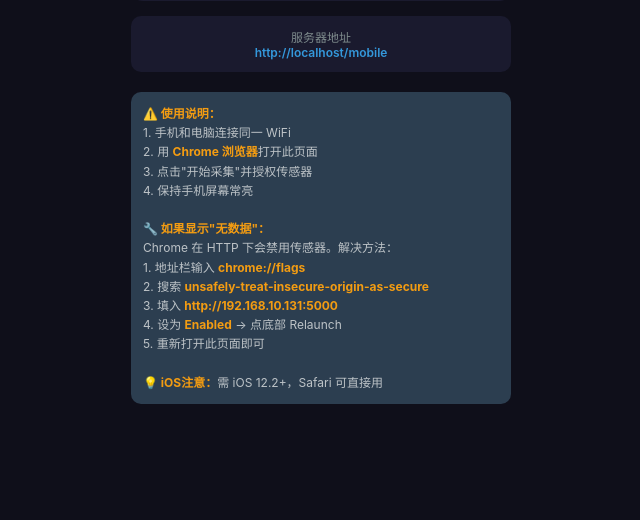
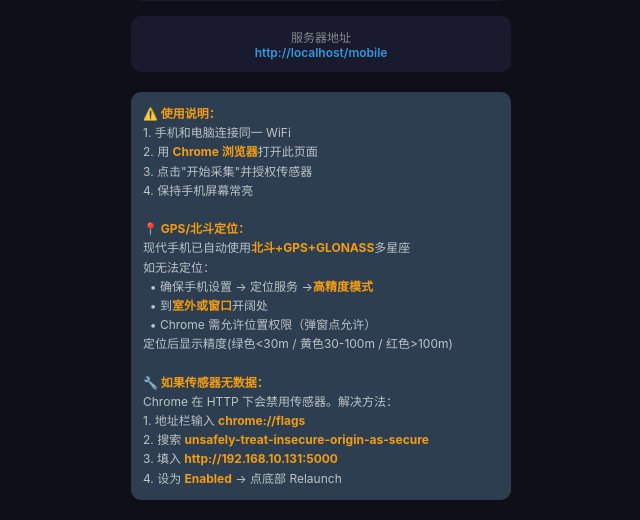
Before and after one commit to ZX-123155/motion-analysis-system, a Flask app: page /mobile in a window 1280 px wide. Shown: the part 514-1034 px from the top of the page, without its empty margins (319-959 px from the left). Before the commit the page ends 918 px from the top, so only its background shows below. Run offline with Flask 3, Linux system fonts and the light colour scheme; some libraries are stand-ins or nearby versions.

Commit message:
Feat: 4-class (walking/stationary/running/jumping) + GPS accuracy display & BeiDou diagnostics

```diff
--- a/src/app.py
+++ b/src/app.py
@@ -139,7 +139,7 @@ def api_status():
     model_loaded = classifier is not None
     return jsonify({
         "model_loaded": model_loaded,
-        "activities": ["walking", "running"],
+        "activities": ["walking", "stationary", "running", "jumping"],
         "stream_running": stream_state["running"],
     })
 
@@ -222,7 +222,7 @@ def handle_start_stream(data=None):
     stream_state["buffer"] = []
     stream_state["history"] = []
 
-    activity_sequence = data.get("activity_sequence", ["walking", "running"]) if data else ["walking", "running"]
+    activity_sequence = data.get("activity_sequence", ["walking", "stationary", "running", "jumping"]) if data else ["walking", "stationary", "running", "jumping"]
     emit("status", {"message": f"Stream started with sequence: {activity_sequence}"})
 
     # 后台线程生成数据
--- a/static/js/dashboard.js
+++ b/static/js/dashboard.js
@@ -24,16 +24,16 @@ const state = {
     },
     activityIcons: {
         walking: '\u{1F6B6}',
+        stationary: '\u{1F6D1}',
         running: '\u{1F3C3}',
         jumping: '\u{29D7}',
-        high_knees: '\u{1F1F7}',
         unknown: '\u2753',
     },
     activityNames: {
         walking: '走路 Walking',
+        stationary: '静止 Stationary',
         running: '跑步 Running',
         jumping: '跳跃 Jumping',
-        high_knees: '高抬腿 High Knees',
         unknown: '等待数据...',
     },
 };
--- a/templates/index.html
+++ b/templates/index.html
@@ -96,9 +96,11 @@
                 </button>
             </div>
             <select id="activity-select" class="select-control">
-                <option value="walking,running">全部运动类型</option>
+                <option value="walking,stationary,running,jumping">全部运动类型</option>
                 <option value="walking">仅走路</option>
+                <option value="stationary">仅静止</option>
                 <option value="running">仅跑步</option>
+                <option value="jumping">仅跳跃</option>
             </select>
             <span class="data-counter" id="data-counter">数据点: 0</span>
         </footer>
--- a/templates/mobile.html
+++ b/templates/mobile.html
@@ -199,14 +199,19 @@
         2. 用 <strong>Chrome 浏览器</strong>打开此页面<br>
         3. 点击"开始采集"并授权传感器<br>
         4. 保持手机屏幕常亮<br>
-        <br><strong>🔧 如果显示"无数据"：</strong><br>
+        <br><strong>📍 GPS/北斗定位：</strong><br>
+        现代手机已自动使用<strong>北斗+GPS+GLONASS</strong>多星座<br>
+        如无法定位：<br>
+        &nbsp;&nbsp;• 确保手机设置 → 定位服务 →<strong>高精度模式</strong><br>
+        &nbsp;&nbsp;• 到<strong>室外或窗口</strong>开阔处<br>
+        &nbsp;&nbsp;• Chrome 需允许位置权限（弹窗点允许）<br>
+        定位后显示精度(绿色&lt;30m / 黄色30-100m / 红色&gt;100m)
+        <br><br><strong>🔧 如果传感器无数据：</strong><br>
         Chrome 在 HTTP 下会禁用传感器。解决方法：<br>
         1. 地址栏输入 <strong>chrome://flags</strong><br>
         2. 搜索 <strong>unsafely-treat-insecure-origin-as-secure</strong><br>
         3. 填入 <strong>http://192.168.10.131:5000</strong><br>
-        4. 设为 <strong>Enabled</strong> → 点底部 Relaunch<br>
-        5. 重新打开此页面即可
-        <br><br><strong>💡 iOS注意：</strong>需 iOS 12.2+，Safari 可直接用
+        4. 设为 <strong>Enabled</strong> → 点底部 Relaunch
     </div>
 
     <script src="https://cdn.socket.io/4.7.4/socket.io.min.js"></script>
@@ -414,11 +419,13 @@
             const lon = position.coords.longitude;
             const speed = position.coords.speed || 0;
             const heading = position.coords.heading || 0;
+            const accuracy = position.coords.accuracy || 0;
 
             const el = document.getElementById('gpsCoord');
+            let accText = accuracy > 0 ? ` 精度: ±${accuracy.toFixed(0)}m` : '';
             el.textContent =
-                `${lat.toFixed(6)}, ${lon.toFixed(6)} | 速度: ${speed.toFixed(1)} m/s`;
-            el.style.color = '#27ae60';
+                `${lat.toFixed(6)}, ${lon.toFixed(6)} | 速度: ${speed.toFixed(1)} m/s${accText}`;
+            el.style.color = accuracy <= 30 ? '#27ae60' : (accuracy <= 100 ? '#f39c12' : '#e74c3c');
 
             socket.emit('mobile_gps_update', {
                 lat: lat,
```
Also changed, not shown: src/data_generator.py (+15 -1 lines).
